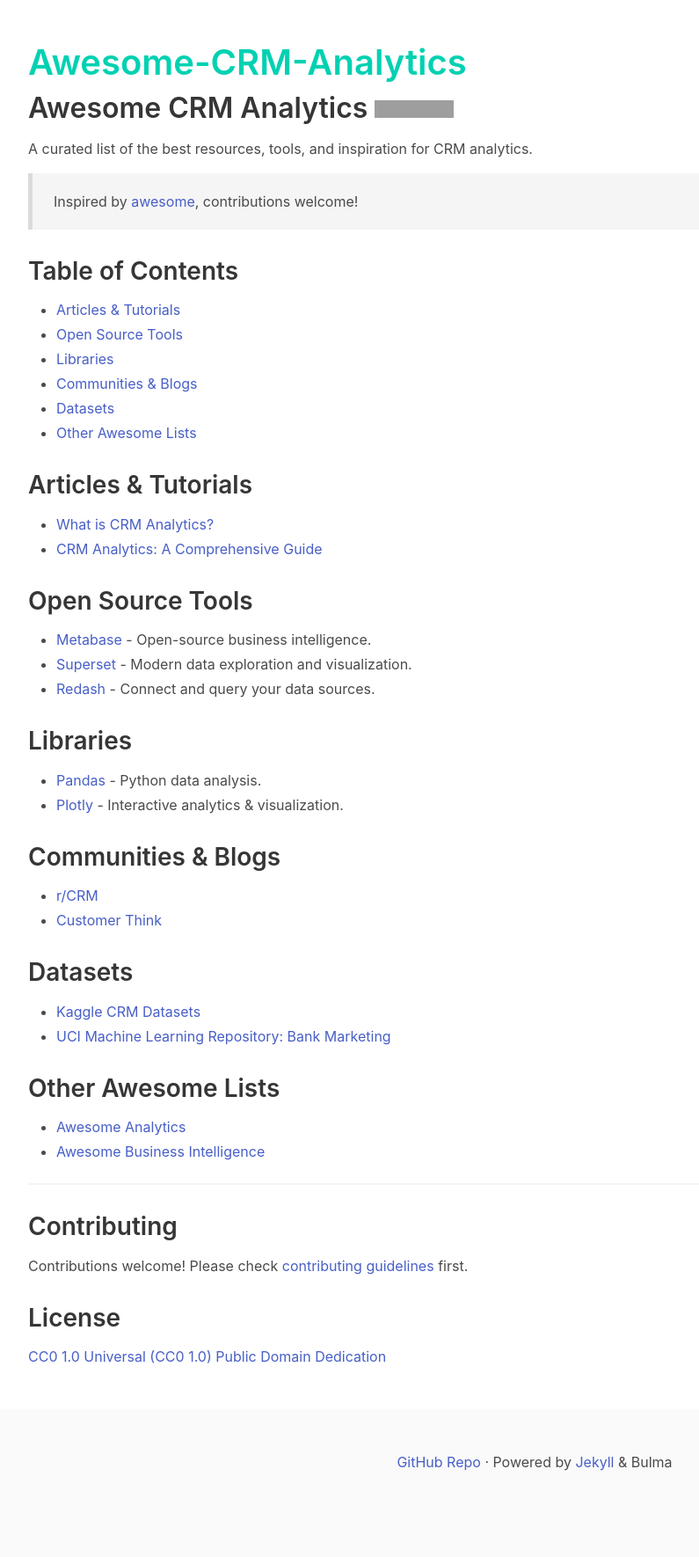
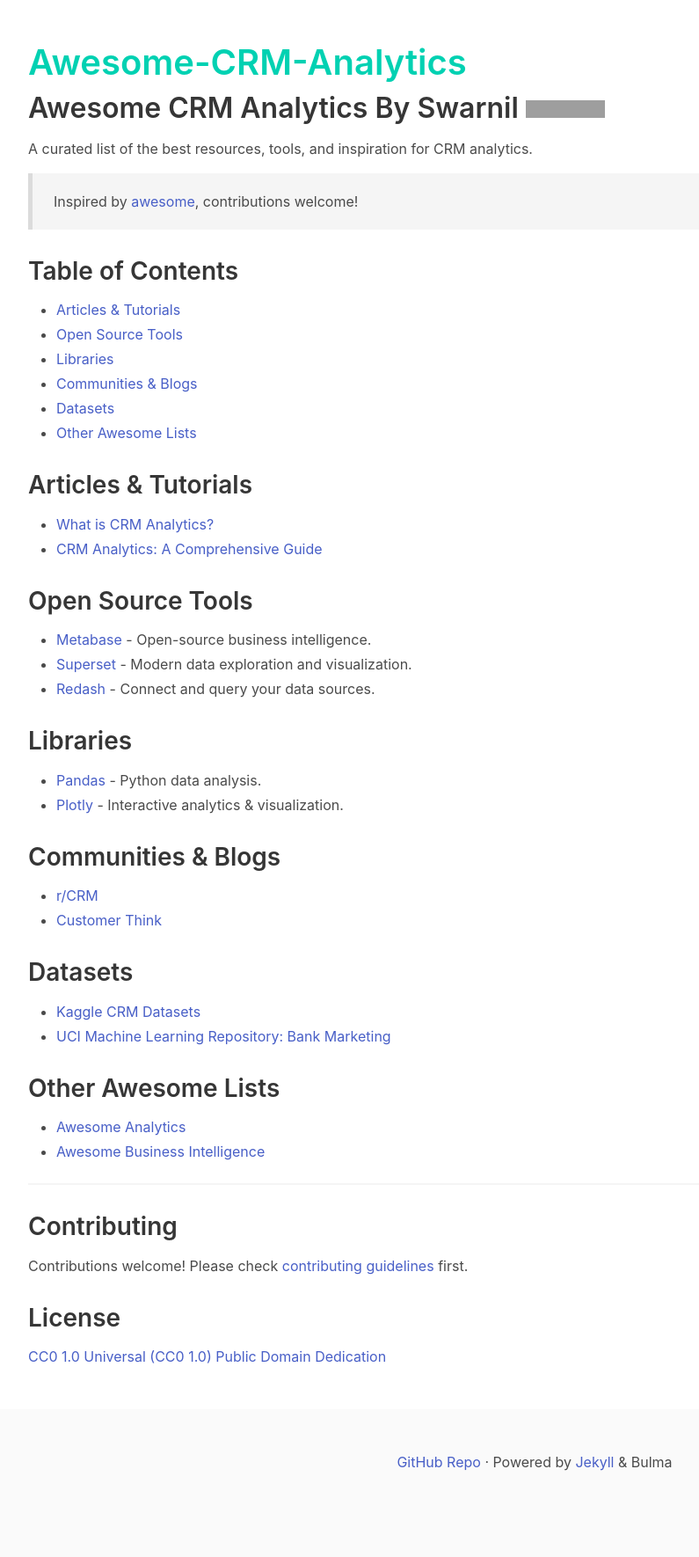
Before and after one commit to imswarnil/Awesome-CRM-Analytics, a Jekyll site: the page built from index.md, in a window 1280 px wide. Shown: the whole page at 88% size, without its empty margins (32-827 px from the left). Built offline with Jekyll 4.4.1, drawn with Linux system fonts in a browser that asks for light colours; our own code applies the rules of GitHub Pages for plain Markdown files; grey boxes are pictures that could not be loaded.

Commit message:
Sync README.md to index.md [auto]

```diff
--- a/index.md
+++ b/index.md
@@ -1,4 +1,4 @@
-# Awesome CRM Analytics [![Awesome](https://awesome.re/badge.svg)](https://awesome.re)
+# Awesome CRM Analytics By Swarnil [![Awesome](https://awesome.re/badge.svg)](https://awesome.re)
 
 A curated list of the best resources, tools, and inspiration for CRM analytics.
 
```
